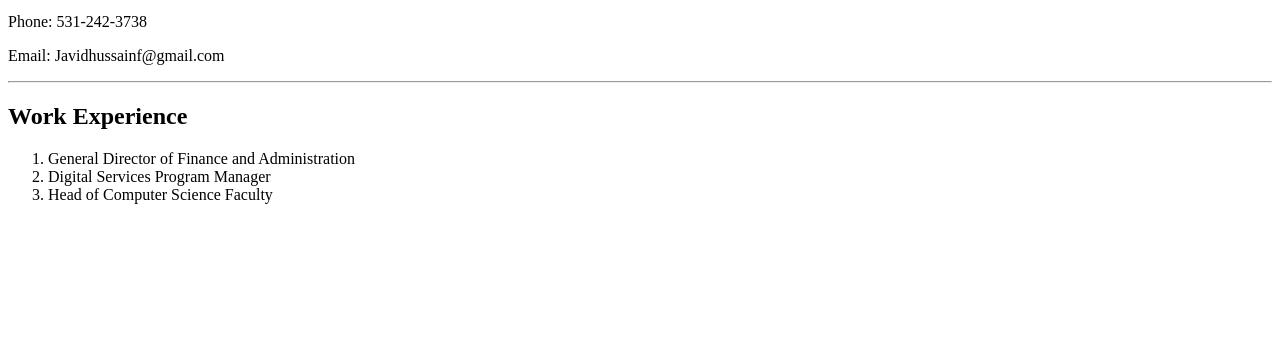
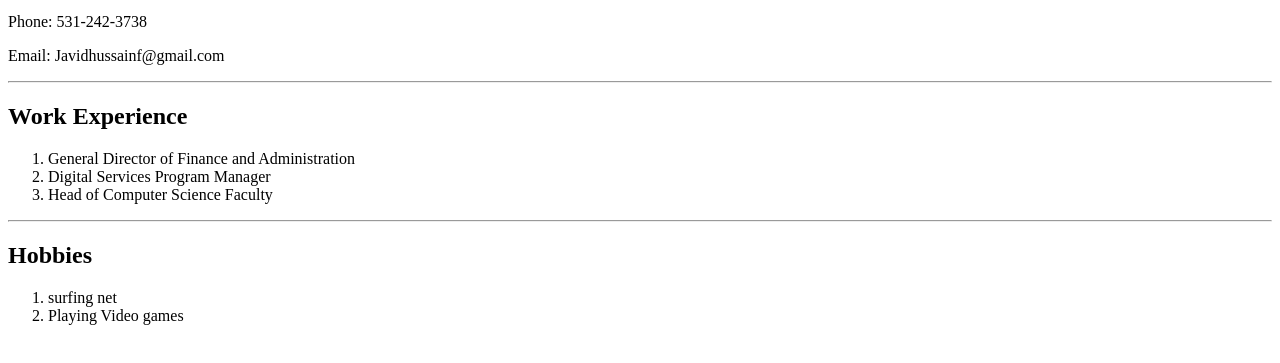
Before and after one commit to luckyjavid/cv, a plain HTML site: page index.html in a window 1280 px wide. Shown: the part 101-464 px from the top of the page. Drawn offline with Linux system fonts and the light colour scheme.

Commit message:
commiting the staged changes

```diff
--- a/index.html
+++ b/index.html
@@ -19,6 +19,12 @@
         <li>Digital Services Program Manager</li>
         <li>Head of Computer Science Faculty</li>
     </ol>
+    <hr>
+    <h2>Hobbies</h2>
+    <ol>
+        <li>surfing net</li>
+        <li>Playing Video games</li>
+    </ol>
 
 </body>
 </html>
```
